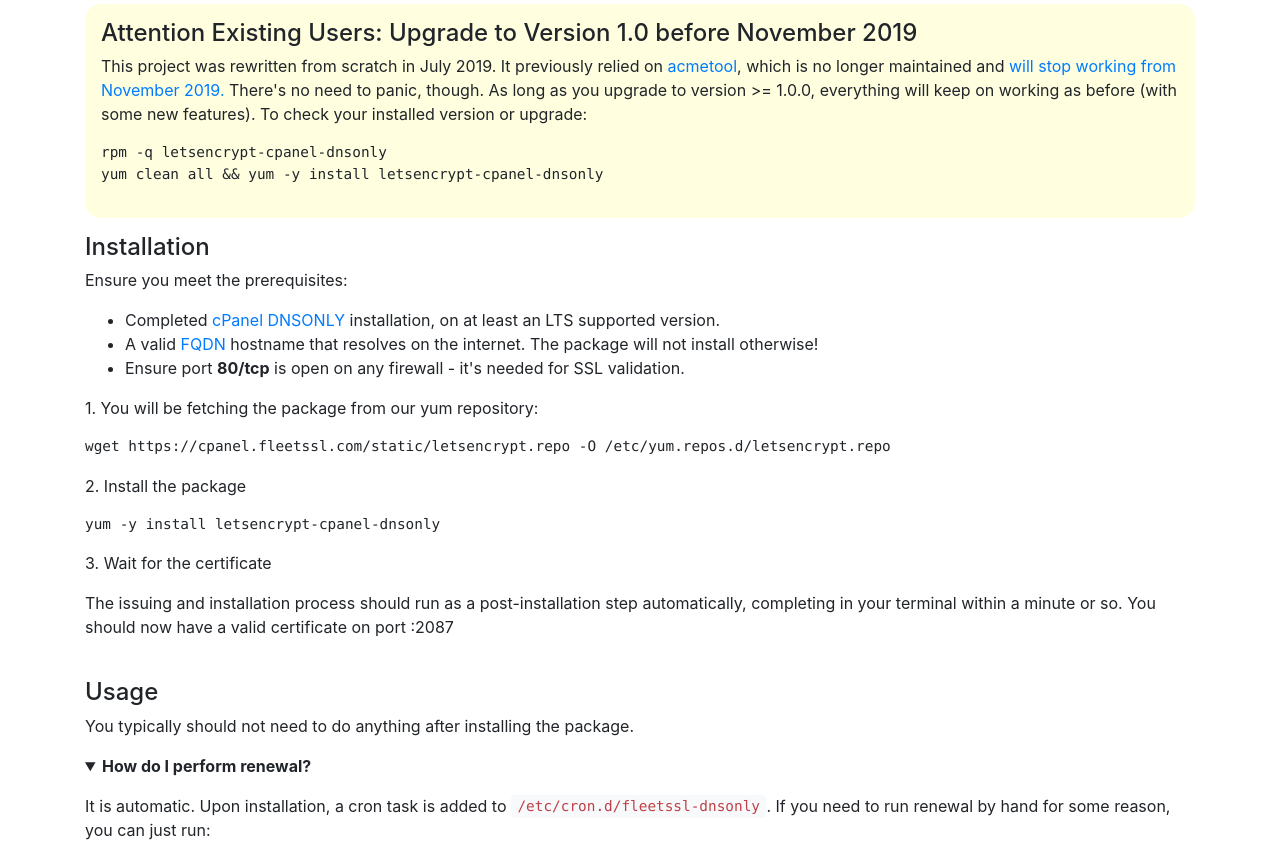
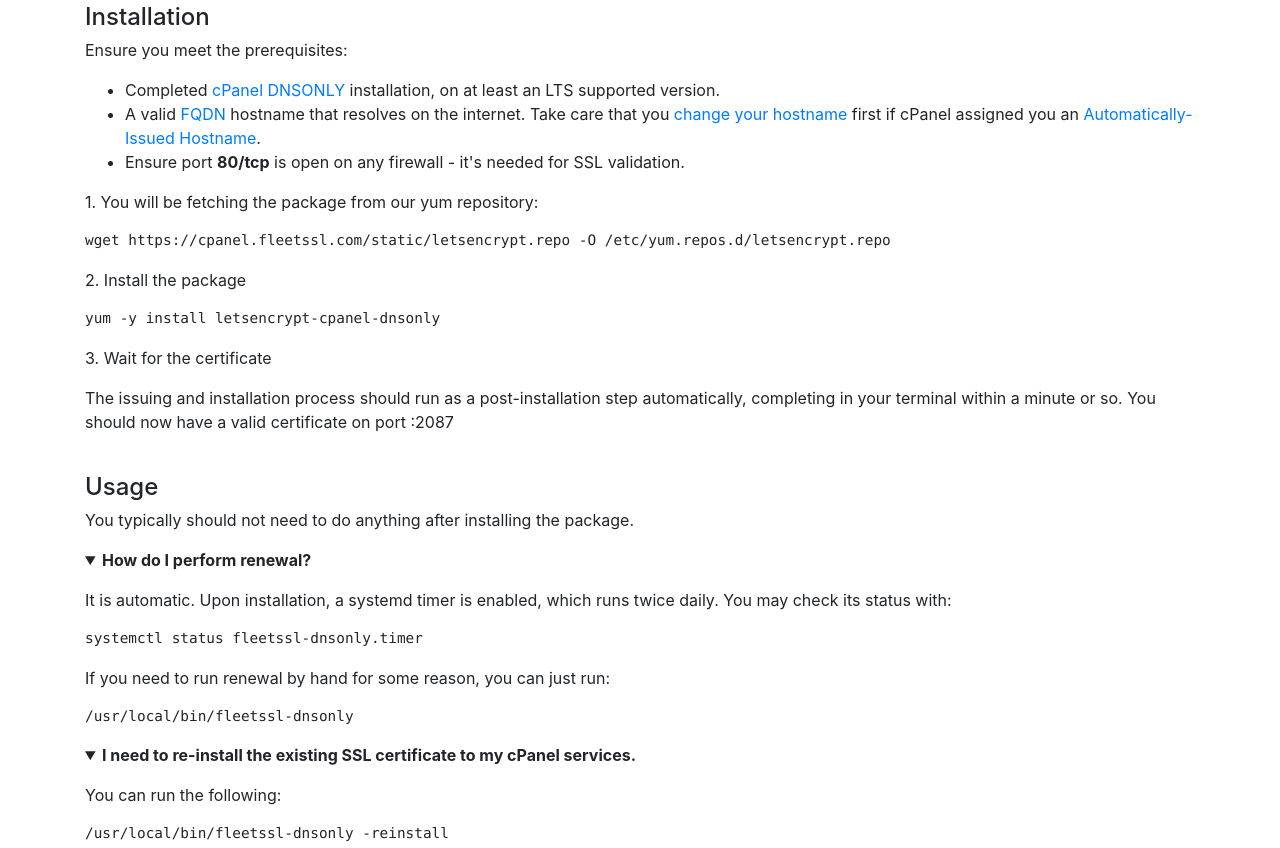
Before and after one commit to fleetssl/letsencrypt-cpanel-dnsonly, a plain HTML site: page website/index.html in a window 1280 px wide. Shown: the part 446-1294 px from the top of the page. Drawn offline with nearby package versions, Linux system fonts and the light colour scheme.

Commit message:
migrate from cron to systemd timer
Drops dependency on python (fixes #18).
Adds dependency on systemd (since CentOS 6 now EOL).

```diff
--- a/website/index.html
+++ b/website/index.html
@@ -61,24 +61,6 @@
 
     <div class="row marketing">
       <div class="col-sm-12">
-        <div style="background: lightyellow; padding: 1rem; border-radius: 1rem; margin-bottom: 1rem;">
-          <h4>Attention Existing Users: Upgrade to Version 1.0 before November 2019</h4>
-          <p>This project was rewritten from scratch in July 2019. It
-            previously relied on <a href="https://github.com/hlandau/acme" target="_blank"
-              rel="noopener noreferrer">acmetool</a>,
-            which is no longer maintained and <a
-              href="https://community.letsencrypt.org/t/end-of-life-plan-for-acmev1/88430" target="_blank"
-              rel="noopener noreferrer">will stop working from November 2019.</a> There's no need to panic, though.
-            As long as you upgrade to version >= 1.0.0, everything will keep on working as before (with some new
-            features).
-            To check your installed version or upgrade:</p>
-          <p>
-            <pre>rpm -q letsencrypt-cpanel-dnsonly
-yum clean all && yum -y install letsencrypt-cpanel-dnsonly</pre>
-          </p>
-        </div>
-      </div>
-      <div class="col-sm-12">
         <h4>Installation</h4>
         <p>Ensure you meet the prerequisites:</p>
         <ul>
@@ -86,7 +68,11 @@
               href="https://documentation.cpanel.net/display/ALD/Installation+Guide+-+cPanel+DNSONLY+Installation"
               target="_blank">cPanel DNSONLY</a> installation, on at least an LTS supported version.</li>
           <li>A valid <a href="https://en.wikipedia.org/wiki/Fully_qualified_domain_name" target="_blank">FQDN</a>
-            hostname that resolves on the internet. The package will not install otherwise!</li>
+            hostname that resolves on the internet. Take care that you
+            <a href="https://docs.cpanel.net/whm/networking-setup/change-hostname/" target="_blank">change your hostname</a>
+            first if cPanel assigned you an
+            <a href="https://docs.cpanel.net/knowledge-base/dns/automatically-issued-hostnames/" target="_blank">
+            Automatically-Issued Hostname</a>.</li>
           <li>Ensure port <strong>80/tcp</strong> is open on any firewall - it's needed for SSL validation.</li>
         </ul>
 
@@ -108,8 +94,11 @@
         <p class="">You typically should not need to do anything after installing the package. </p>
         <details open>
           <summary>How do I perform renewal?</summary>
-          <p>It is automatic. Upon installation, a cron task is added to
-            <code>/etc/cron.d/fleetssl-dnsonly</code>.
+          <p>It is automatic. Upon installation, a systemd timer is enabled, which runs twice daily.
+            You may check its status with:
+            <p>
+              <pre>systemctl status fleetssl-dnsonly.timer</pre>
+            </p>
             If you need to run renewal by hand for some reason, you can just run:
           </p>
           <pre>/usr/local/bin/fleetssl-dnsonly</pre>
```
Also changed, not shown: 6 other files.
